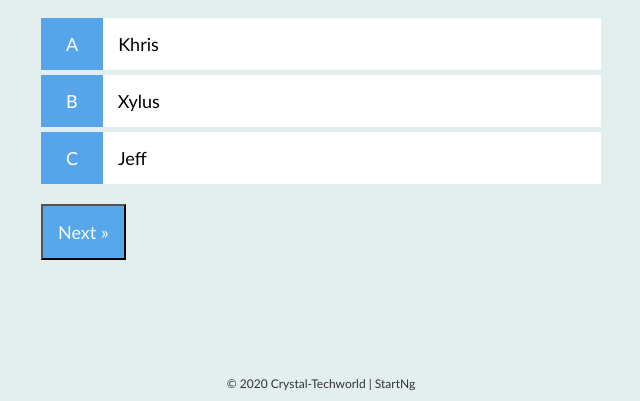
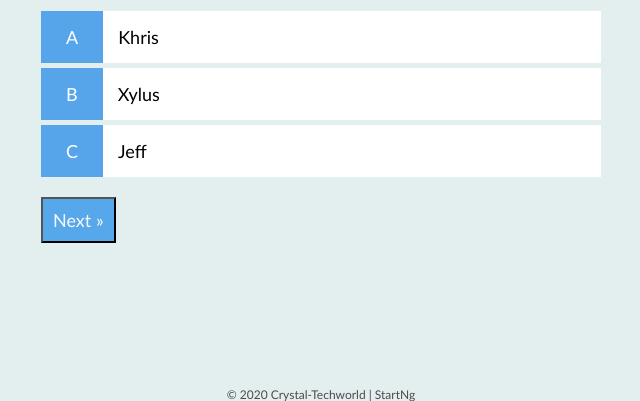
Before and after one commit to Crystal-Techworld/quiz, a plain HTML site: page game.html in a window 1280 px wide. Shown: the part 399-800 px from the top of the page, without its empty margins (319-959 px from the left). Drawn offline with Linux system fonts and the light colour scheme.

Commit message:
changes o css page

```diff
--- a/style/game.css
+++ b/style/game.css
@@ -51,7 +51,7 @@ h2{
     color: rgb(248, 249, 250);
     width: fit-content;
     font-size: 1.8rem;
-    padding: 1.5rem;
+    padding: 1rem;
     margin-top: 1.5rem;
 
   }
--- a/style/main.css
+++ b/style/main.css
@@ -31,8 +31,8 @@ h3{
     margin-bottom: 4rem;
 }
 .container{
-    width: 100vw;
-    height: 100vh;
+    width: 98vw;
+    height: 97vh;
     display: flex;
     justify-content:center;
     align-items: center;
@@ -74,19 +74,69 @@ h3{
 }
 
 #footer{
-    justify-content: center;
-    align-items: center;
-    color: #333;
+    width: 100%;
+    color: rgb(77, 75, 75);
     padding: 1rem;
     text-align: center;
     font-size: 1.2em;
     position: fixed;
-    width: 100%;
-    bottom: 0;
+    margin: 0 auto;
+}
+/*
+@media only screen and (max-width: 600px){
+   .container{
+       width: 97vw;
+      font-size: 1rem;
+       background-color: green;
+   }
+
+.bar-prefix{
+    text-align: center;
+    font-size: 1.6rem;
+
+}
+.bar-main-text{
+    text-align: center;
 }
 
+#progressBar{
+    border: 0.1rem solid #56a5eb;
+    height: 1.6rem;
+    width: 15rem;
+
+}
+#progressBarFull{
+    height: 1.3rem;
+    background-color: #56a5eb;
+    width: 0%;
+
+}
+}
+@media only screen and (min-width: 600px){
+    .container{
+        width: 97vw;
+        font-size: inherit;
+        background-color: red;
+    }
+ }
 @media only screen and (min-width: 768px){
-   .container{
-       width: 100%;
-   }
-}
+    .container{
+        width: 97vw;
+       font-size: inherit;
+        background-color: black;
+    }
+ }
+ @media only screen and (min-width: 992px){
+    .container{
+        width: 97vw;
+       font-size: inherit;
+        background-color: #ff33ee;
+    }
+ }
+ @media only screen and (min-width: 1200px){
+    .container{
+        width: 97vw;
+       font-size: inherit;
+        background-color: yellow;
+    }
+ }*/
```
